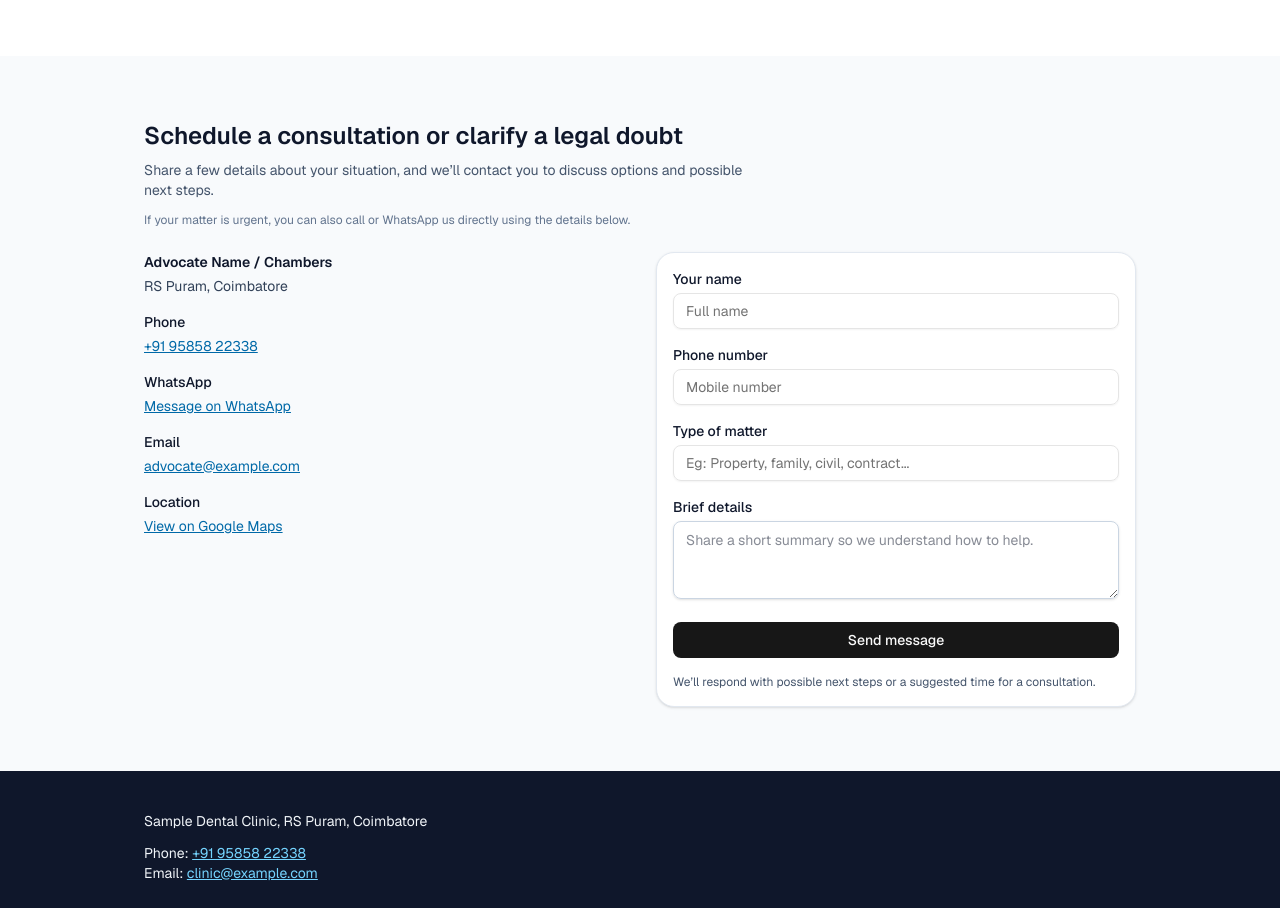
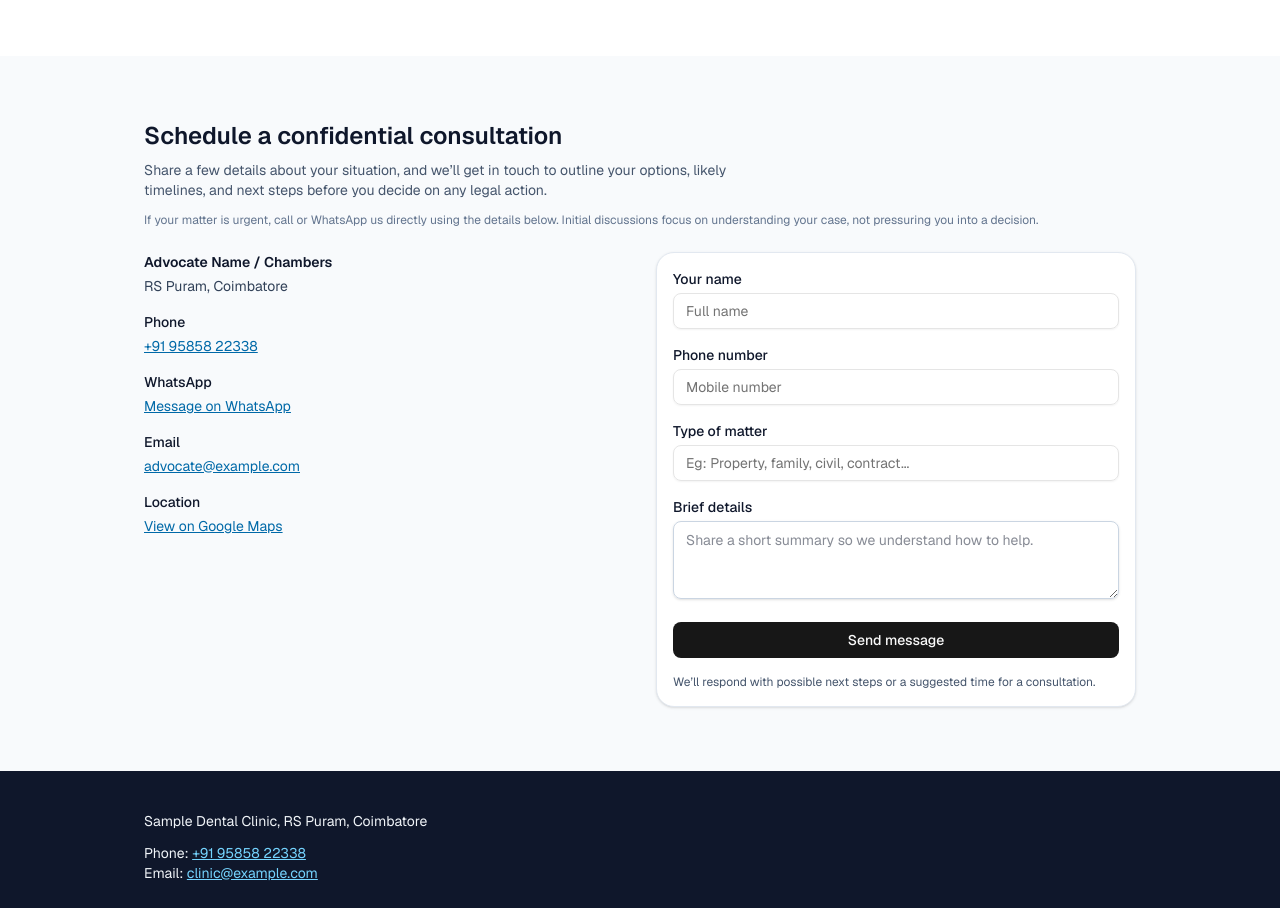
Before and after one commit to fooorrrceee/rr-dental-flip, a Next.js app in the folder landing-course/: page /advocate in a window 1280 px wide. Shown: the part 2060-2968 px from the top of the page. Built offline with nearby package versions, Linux system fonts and the light colour scheme.

Commit message:
improve advocate contact section copy

```diff
--- a/landing-course/app/components/AdvocateContactSection.tsx
+++ b/landing-course/app/components/AdvocateContactSection.tsx
@@ -43,10 +43,11 @@ export function AdvocateContactSection() {
     >
       <div className="mx-auto max-w-5xl px-4">
         <ContactIntro
-          title="Schedule a consultation or clarify a legal doubt"
-          intro="Share a few details about your situation, and we’ll contact you to discuss options and possible next steps."
-          note="If your matter is urgent, you can also call or WhatsApp us directly using the details below."
+          title="Schedule a confidential consultation"
+          intro="Share a few details about your situation, and we’ll get in touch to outline your options, likely timelines, and next steps before you decide on any legal action."
+          note="If your matter is urgent, call or WhatsApp us directly using the details below. Initial discussions focus on understanding your case, not pressuring you into a decision."
         />
+
 
         <div className="mt-6 grid gap-8 md:grid-cols-2">
           {/* Left: contact details */}
```
